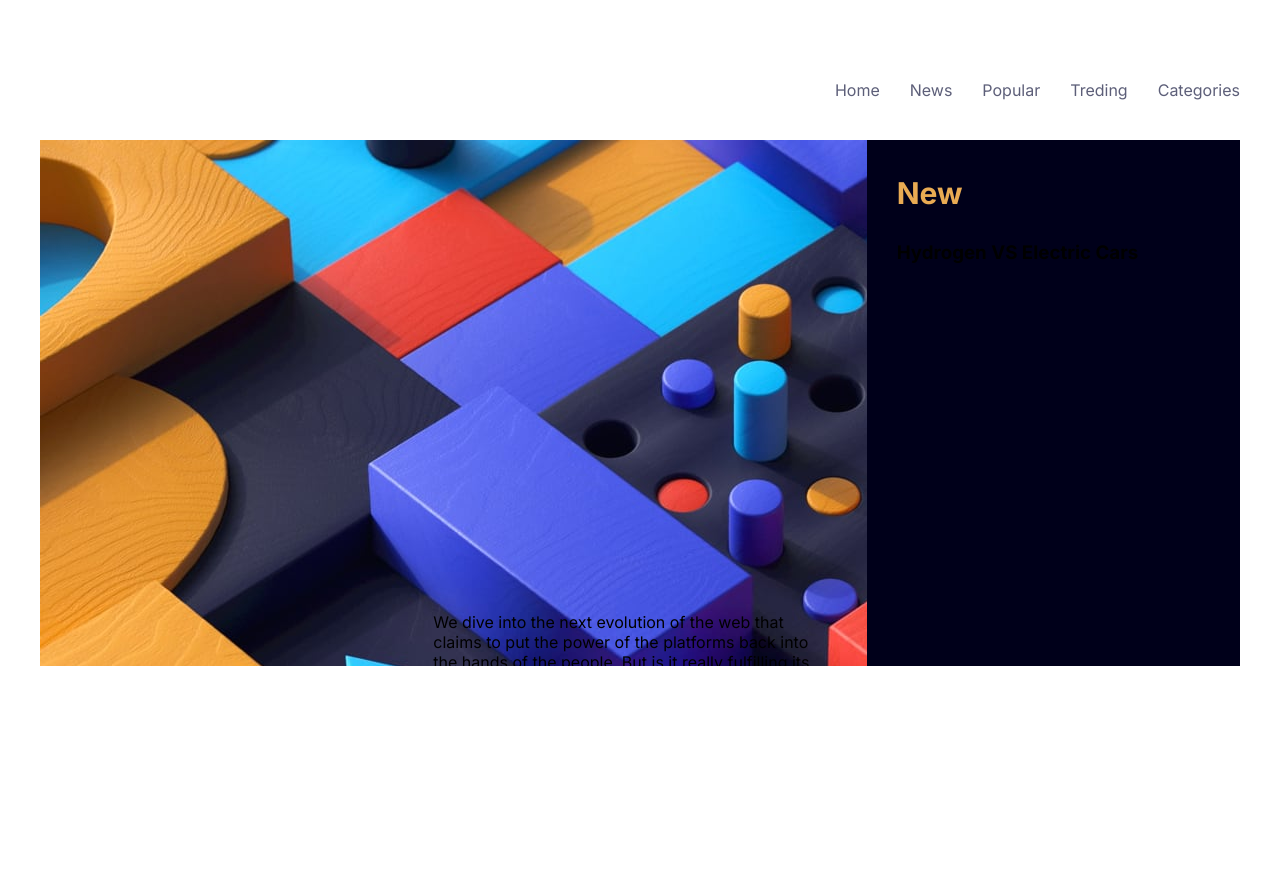
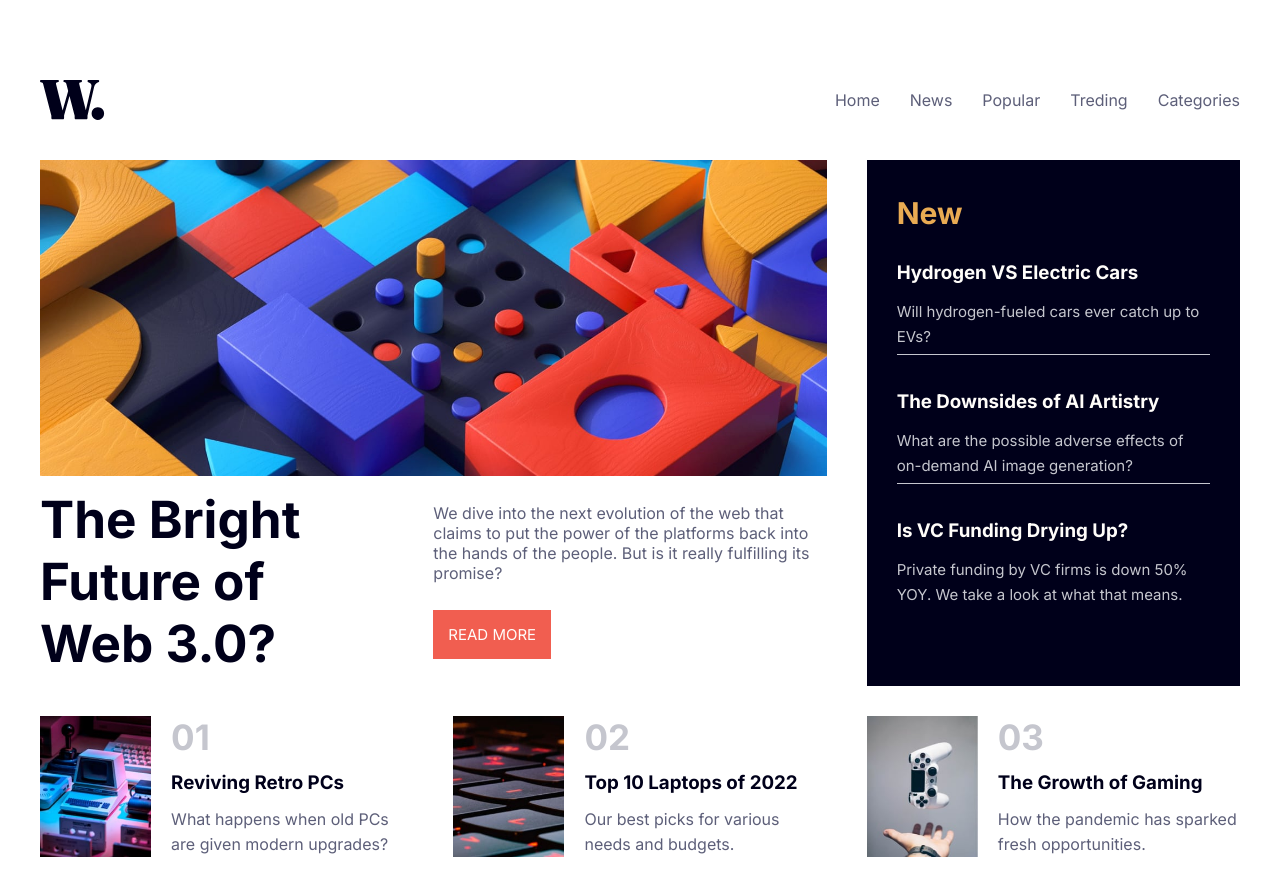
Before and after one commit to j-barreiros/frontend-practice, a React (Vite) app: page /news-homepage in a window 1280 px wide. Shown: the top 896 px of the page. Before the commit the page ends 800 px from the top, so only its background shows below. Built offline with nearby package versions, Linux system fonts and the light colour scheme.

Commit message:
Added trending section

```diff
--- a/src/pages/NewsHomepage/NewsHomepage.tsx
+++ b/src/pages/NewsHomepage/NewsHomepage.tsx
@@ -1,14 +1,58 @@
 // Style
-import StyledNewsHomePage from "./StyledNewsHomepage";
+import StyledNewsHomepage from "./StyledNewsHomepage";
+
+// Components
+import NewsItem from "./components/NewsItem/NewsItem";
+
 
 // Images
 import introDesktop from './imgs/intro-desktop.jpg';
+import introMobile from './imgs/intro-mobile.jpg';
+import pc from './imgs/pc.jpg';
+import keyboard from './imgs/keyboard.jpg';
+import gamer from './imgs/gamer.jpg';
+import TrendingItem from "./components/TrendingItem/TrendingItem";
+import {Logo} from './imgs/Icons'
 
 const NewsHomepage = () => {
+
+    const news = [
+        {
+            title: 'Hydrogen VS Electric Cars',
+            text: 'Will hydrogen-fueled cars ever catch up to EVs?',
+        },
+        {
+            title: 'The Downsides of AI Artistry',
+            text: 'What are the possible adverse effects of on-demand AI image generation?',
+        },
+        {
+            title: 'Is VC Funding Drying Up?',
+            text: 'Private funding by VC firms is down 50% YOY. We take a look at what that means.',
+        }
+    ]
+
+    const trending = [
+        {
+            image: pc,
+            title: 'Reviving Retro PCs',
+            text: 'What happens when old PCs are given modern upgrades?',
+        },
+        {
+            image: keyboard,
+            title: 'Top 10 Laptops of 2022',
+            text: 'Our best picks for various needs and budgets.',
+        },
+        {
+            image: gamer,
+            title: 'The Growth of Gaming',
+            text: 'How the pandemic has sparked fresh opportunities.',
+        }
+    ]
+
     return (
-        <StyledNewsHomePage>
+        <StyledNewsHomepage introDesktopImage={introDesktop} introMobileImage={introMobile}>
             <section className='navbar'>
-                <img className='logo' src='' />
+                <Logo />
                 <nav className='links'>
                     <a className='nav-link' href='#'>Home</a>
                     <a className='nav-link' href='#'>News</a>
@@ -20,9 +64,9 @@ const NewsHomepage = () => {
 
             <section className='hero'>
                 <section className='intro'>
-                    <img className='intro-image' src={introDesktop} />
+                    <section className='intro-image'></section>
                     <h1 className='intro-title'>The Bright Future of Web 3.0?</h1>
-                    <div className=''>
+                    <div className='intro-invite'>
                         <p className='intro-about'>We dive into the next evolution of the web that claims to put the power of the platforms back into the hands of the people.
                             But is it really fulfilling its promise?</p>
                         <button className='intro-btn'>READ MORE</button>
@@ -31,12 +75,18 @@ const NewsHomepage = () => {
 
                 <section className='news'>
                     <h2 className='news-title'>New</h2>
-                    <article className='news-item'>
-                        <h3 className='news-item-title'>Hydrogen VS Electric Cars</h3>
-                    </article>
+                    {news.map(n => <NewsItem title={n.title} text={n.text} />)}
                 </section>
             </section>
-        </StyledNewsHomePage>
+
+            <section className='trending'>
+                {
+                    trending.slice(0, 3).map((t, index) => {
+                        return <TrendingItem image={t.image} rank={index + 1} title={t.title} text={t.text} />
+                    })
+                }
+            </section>
+        </StyledNewsHomepage>
     )
 }
 
```
